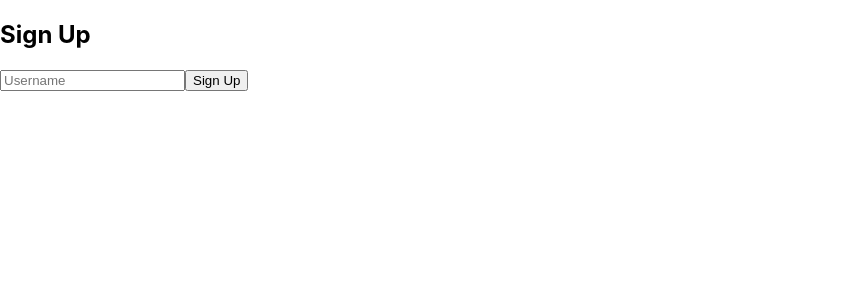
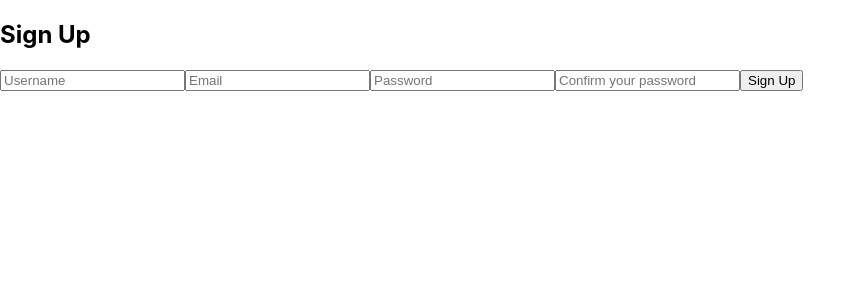
Before and after one commit to Rhaegar121/Car-Rental-front-end, a React (Create React App) app: page /signup in a window 1280 px wide. Shown: the top 300 px of the page, without its empty margins (0-866 px from the left). Built offline with nearby package versions, Linux system fonts and the light colour scheme.

Commit message:
update user authentication methods

```diff
--- a/src/components/Card.js
+++ b/src/components/Card.js
@@ -9,6 +9,7 @@ import StarRating from './StarRating';
 
 function CarCard() {
   const userId = useSelector((state) => state.user.id);
+  console.log(userId);
   const cars = useSelector((state) => state.car.cars);
   const dispatch = useDispatch();
   const [number, setNumber] = useState(1);
--- a/src/components/SignIn.js
+++ b/src/components/SignIn.js
@@ -5,13 +5,14 @@ import { loginUser } from '../redux/userSlice';
 import '../styles/signin.css';
 
 function SignInComponent() {
-  const [name, setName] = useState('');
+  const [email, setEmail] = useState('');
+  const [passsword, setPassword] = useState('');
   const navigate = useNavigate();
   const dispatch = useDispatch();
   const userData = useSelector((state) => state.user);
 
   const handleSignIn = async () => {
-    dispatch(loginUser({ name }));
+    dispatch(loginUser({ email, passsword }));
   };
 
   useEffect(() => {
@@ -24,10 +25,16 @@ function SignInComponent() {
     <div>
       <h2>Sign In</h2>
       <input
-        type="text"
-        placeholder="Name"
-        value={name}
-        onChange={(e) => setName(e.target.value)}
+        type="email"
+        placeholder="Enter your email"
+        value={email}
+        onChange={(e) => setEmail(e.target.value)}
+      />
+      <input
+        type="password"
+        placeholder="Enter your password"
+        value={passsword}
+        onChange={(e) => setPassword(e.target.value)}
       />
       <button type="button" onClick={handleSignIn}>
         Sign In
--- a/src/components/SignUp.js
+++ b/src/components/SignUp.js
@@ -6,12 +6,17 @@ import '../styles/signup.css';
 
 function SignUpComponent() {
   const [name, setName] = useState('');
+  const [email, setEmail] = useState('');
+  const [password, setPassword] = useState('');
+  const [passwordConfirmation, setPasswordConfirmation] = useState('');
   const navigate = useNavigate();
   const dispatch = useDispatch();
   const userData = useSelector((state) => state.user);
 
   const handleSignUp = async () => {
-    dispatch(registerUser({ name }));
+    dispatch(registerUser({
+      name, email, password, passwordConfirmation,
+    }));
   };
 
   useEffect(() => {
@@ -29,6 +34,24 @@ function SignUpComponent() {
         value={name}
         onChange={(e) => setName(e.target.value)}
       />
+      <input
+        type="email"
+        placeholder="Email"
+        value={email}
+        onChange={(e) => setEmail(e.target.value)}
+      />
+      <input
+        type="password"
+        placeholder="Password"
+        value={password}
+        onChange={(e) => setPassword(e.target.value)}
+      />
+      <input
+        type="password"
+        placeholder="Confirm your password"
+        value={passwordConfirmation}
+        onChange={(e) => setPasswordConfirmation(e.target.value)}
+      />
       <button type="button" onClick={handleSignUp}>
         Sign Up
       </button>
--- a/src/redux/userSlice.js
+++ b/src/redux/userSlice.js
@@ -6,14 +6,10 @@ const baseURL = 'http://127.0.0.1:3000';
 // Async thunk for user login
 export const loginUser = createAsyncThunk(
   'user/login',
-  async ({ name }) => {
+  async ({ email, passsword }) => {
     try {
       const response = await axios.post(`${baseURL}/users/login`, {
-        user: { fullname: name },
-      }, {
-        headers: {
-          'Content-Type': 'application/json',
-        },
+        user: { email: email.toLowerCase(), password: passsword },
       });
       return response.data;
     } catch (error) {
@@ -25,10 +21,18 @@ export const loginUser = createAsyncThunk(
 // Async thunk for user registration
 export const registerUser = createAsyncThunk(
   'user/register',
-  async ({ name }) => {
+  async ({
+    name, email, password, passwordConfirmation,
+  }) => {
     try {
       const response = await axios.post(`${baseURL}/users/signup`, {
-        user: { fullname: name },
+        user:
+        {
+          fullname: name,
+          email,
+          password,
+          password_confirmation: passwordConfirmation,
+        },
       });
       return response.data;
     } catch (error) {
@@ -39,30 +43,24 @@ export const registerUser = createAsyncThunk(
 
 const initialState = {
   status: 'idle',
+  id: null,
   name: '',
-  id: null,
+  email: '',
+  passsword: '',
   error: '',
 };
 
 const userSlice = createSlice({
   name: 'user',
   initialState,
-  reducers: {
-    logOutUser(state) {
-      return {
-        ...state,
-        status: 'idle',
-        name: '',
-        id: null,
-      };
-    },
-  },
+  reducers: {},
   extraReducers(builder) {
     builder
       .addCase(registerUser.fulfilled, (state, action) => ({
         ...state,
         status: 'success',
         name: action.payload.fullname,
+        email: action.payload.email,
         id: action.payload.id,
       }))
       .addCase(registerUser.rejected, (state, action) => ({
@@ -74,6 +72,7 @@ const userSlice = createSlice({
         ...state,
         status: 'success',
         name: action.payload.fullname,
+        email: action.payload.email,
         id: action.payload.id,
       }))
       .addCase(loginUser.rejected, (state, action) => ({
```
